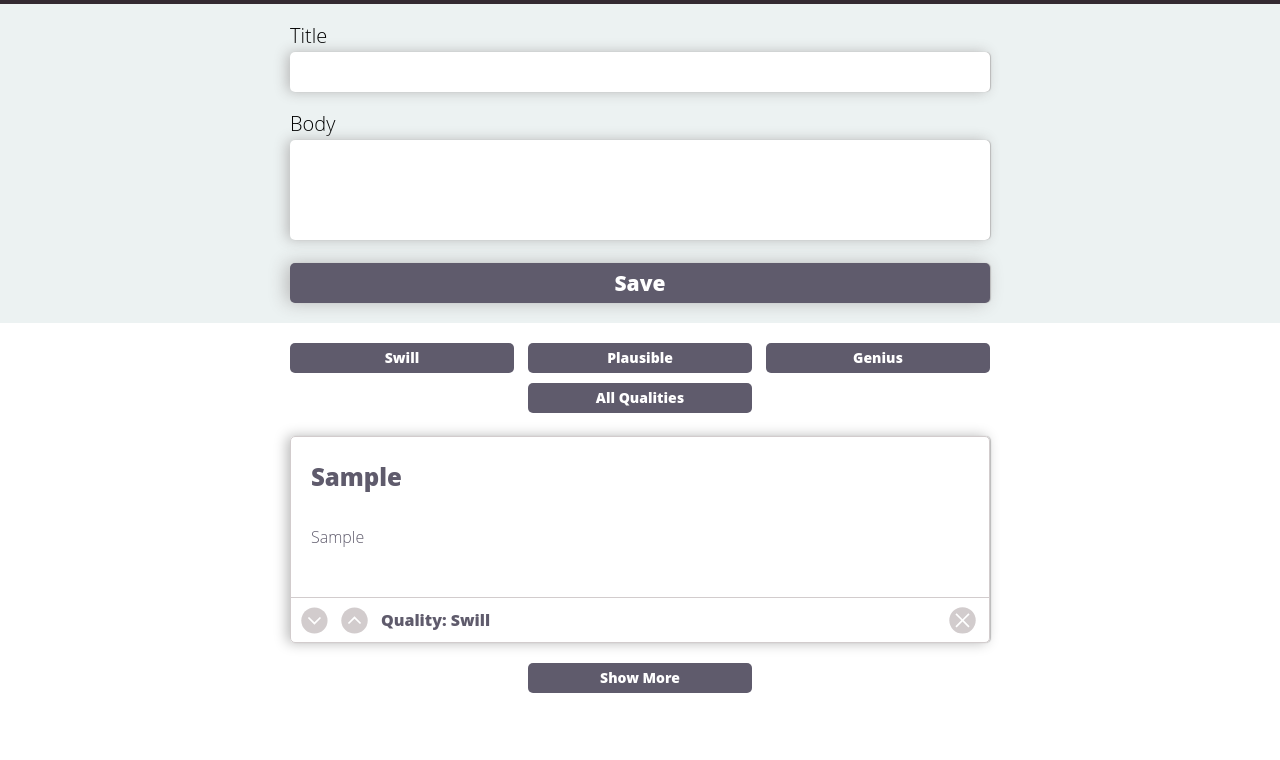
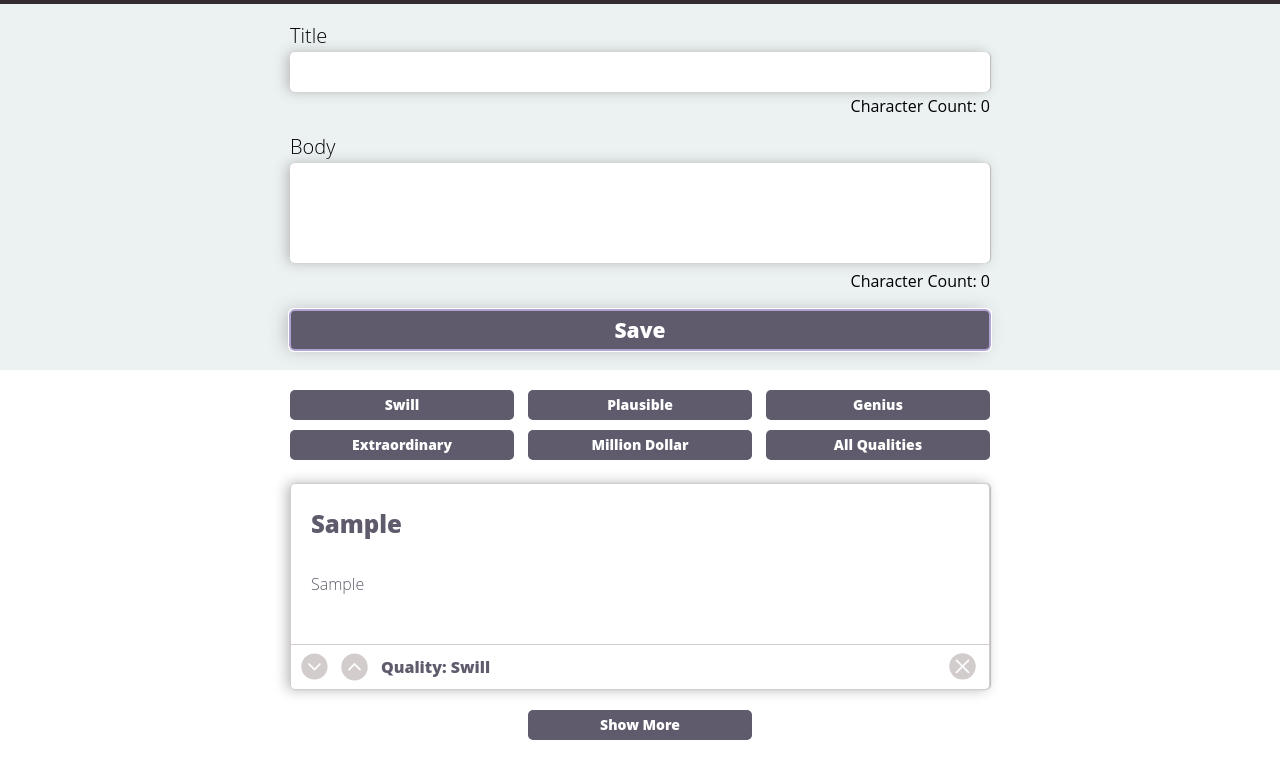
Before and after one commit to dForDeveloper/ideabox-triples, a plain HTML site: page index.html in a window 1280 px wide. Both pictures are taken after typing "Sample", "Sample" into the empty fields and a click on the input "Save". Shown: the part 68-828 px from the top of the page. Before the commit the page ends 800 px from the top, so only its background shows below. Drawn offline with Linux system fonts and the light colour scheme.

Commit message:
Add character counter and two extra qualities

```diff
--- a/css/styles.css
+++ b/css/styles.css
@@ -40,6 +40,14 @@ h1:after {
   width: 230px;
 }
 
+input:focus,
+textarea:focus,
+.editable:focus {
+  outline-color: #b2a4d0;
+  outline-style: auto;
+  outline-width: 4px;
+}
+
 .search-icon {
   background-color: #aeaab7;
   border: none;
@@ -78,7 +86,6 @@ label {
 .save {
   border: none;
   border-radius: 5px;
-  margin-bottom: 20px;
   width: 100%;
   box-shadow: 1px 0 1px #bababa, -0.2em 0 0.8em #bababa;
 
@@ -99,10 +106,17 @@ label {
   font-size: 21px;
   font-weight: 800;
   height: 40px;
+  margin-bottom: 20px;
 }
 
 .save:disabled {
   opacity: .5;
+}
+
+.char-count {
+  padding-bottom: 20px;
+  padding-top: 5px;
+  text-align: right;
 }
 
 .filter-buttons,
@@ -128,7 +142,6 @@ label {
   height: 30px;
 }
 
-.unfilter-button,
 .show-more-button,
 .show-less-button {
   grid-column: 2/3;
@@ -216,5 +229,4 @@ button:disabled {
   color:black;
   background-color: #b2a4d0;
   transition-delay: .05s;
-
 }
--- a/index.html
+++ b/index.html
@@ -22,8 +22,10 @@
       <form>
         <label for="title-input" class="title-label">Title</label>
         <input id="title-input" type="text">
+        <div class="char-count-title char-count">Character Count: 0</div>
         <label for="body-input">Body</label>
         <textarea id="body-input"></textarea>
+        <div class="char-count-body char-count">Character Count: 0</div>
         <input type="submit" class="save" value="Save">
       </form>
     </main>
@@ -31,6 +33,8 @@
       <button class="swill-button filter-quality" data-quality="0">Swill</button>
       <button class="plausible-button filter-quality" data-quality="1">Plausible</button>
       <button class="genius-button filter-quality" data-quality="2">Genius</button>
+      <button class="extraordinary-button filter-quality" data-quality="3">Extraordinary</button>
+      <button class="million-dollar-button filter-quality" data-quality="4">Million Dollar</button>
       <button class="unfilter-button filter-quality" data-quality="all qualities">All Qualities</button>
     </section>
     <section class="card-area">
--- a/js/idea.js
+++ b/js/idea.js
@@ -24,7 +24,7 @@ class Idea {
   }
 
   updateQuality(direction, ideasArray) {
-    direction === 'up' && this.quality !== 2 && this.quality++ ||
+    direction === 'up' && this.quality !== 4 && this.quality++ ||
       direction === 'down' && this.quality !== 0 && this.quality--;
 
     this.saveToStorage(ideasArray);
--- a/js/main.js
+++ b/js/main.js
@@ -41,7 +41,8 @@ get('body').addEventListener('keyup', (event) => {
 
 function addCardToDOM(idea) {
   const newCard = document.createElement('article');
-  const qArray = ['Quality: Swill', 'Quality: Plausible', 'Quality: Genius'];
+  const qArray = ['Quality: Swill', 'Quality: Plausible', 'Quality: Genius',
+                  'Quality: Extraordinary', 'Quality: Million Dollar'];
   newCard.dataset.id = idea.id;
   newCard.classList.add('card');
   newCard.innerHTML =
@@ -63,12 +64,15 @@ function addCardToDOM(idea) {
 }
 
 function checkEmptyOr120(event) {
+  get('.char-count-title').innerText =
+  `Character Count: ${get('#title-input').value.length}`;
+  get('.char-count-body').innerText =
+  `Character Count: ${get('#body-input').value.length}`;
   (get('#title-input').value.length > 120 ||
   get('#title-input').value.length < 1 ||
     get('#body-input').value.length > 120 ||
     get('#body-input').value.length < 1) &&
-    (get('.save').disabled = true) ||
-    (get('.save').disabled = false);
+    (get('.save').disabled = true) || (get('.save').disabled = false);
 }
 
 function clearInput() {
@@ -88,7 +92,8 @@ function downvoteCard(event) {
   const id = event.target.closest('.card').dataset.id;
   const index = returnIndexOfIdeaByID(id);
   const qualityIndex = ideasArray[index].updateQuality('down', ideasArray);
-  const qArray = ['Quality: Swill', 'Quality: Plausible', 'Quality: Genius'];
+  const qArray = ['Quality: Swill', 'Quality: Plausible', 'Quality: Genius',
+                  'Quality: Extraordinary', 'Quality: Million Dollar'];
   qualityTextElem.innerText = `${qArray[qualityIndex]}`;
 }
 
@@ -219,6 +224,7 @@ function upvoteCard(event) {
   const id = event.target.closest('.card').dataset.id;
   const index = returnIndexOfIdeaByID(id);
   const qualityIndex = ideasArray[index].updateQuality('up', ideasArray);
-  const qArray = ['Quality: Swill', 'Quality: Plausible', 'Quality: Genius'];
+  const qArray = ['Quality: Swill', 'Quality: Plausible', 'Quality: Genius',
+                  'Quality: Extraordinary', 'Quality: Million Dollar'];
   qualityTextElem.innerText = `${qArray[qualityIndex]}`;
 }
```
